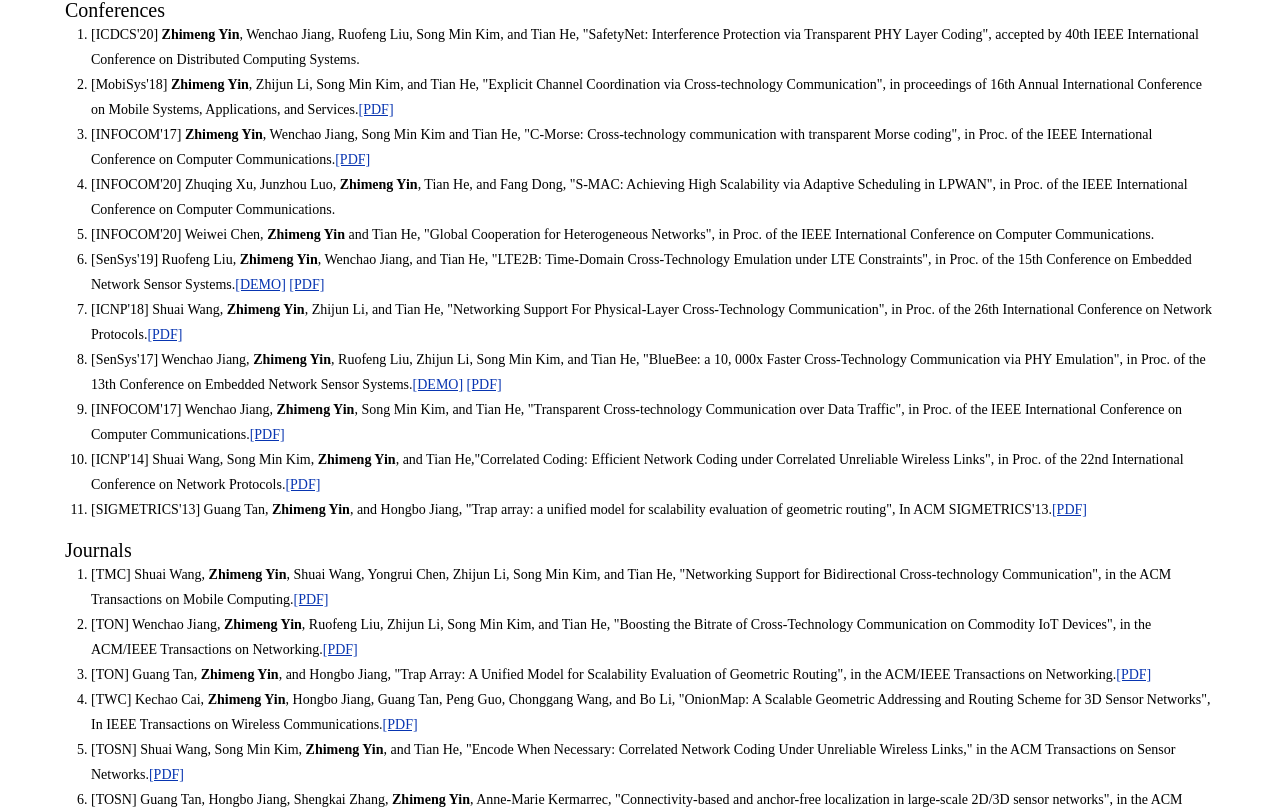
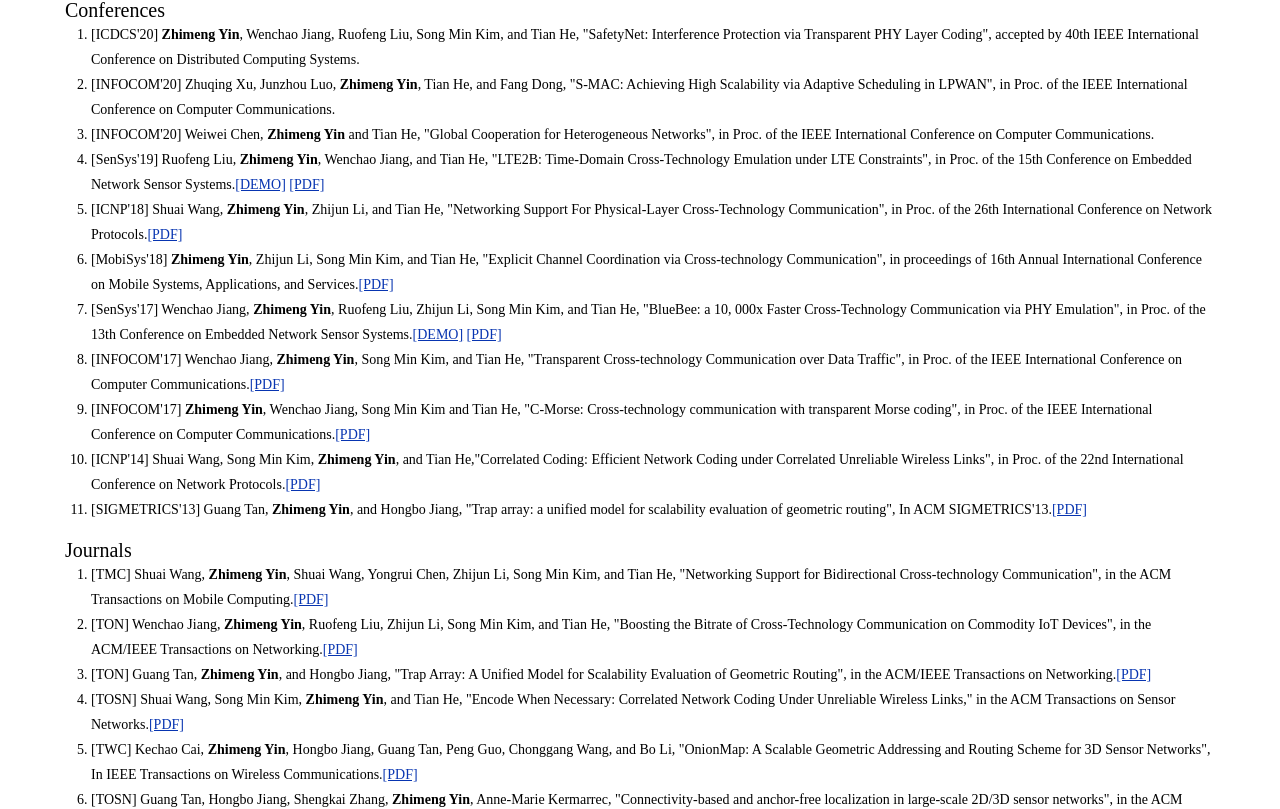
Before and after one commit to Yrt-2000/academicpage, a Vue app: page / in a window 1280 px wide. Shown: the part 878-1687 px from the top of the page. Built offline with nearby package versions, Linux system fonts and the light colour scheme.

Commit message:
DownOrder

```diff
--- a/src/App.vue
+++ b/src/App.vue
@@ -62,10 +62,6 @@
           <ol class="c">
               <li>[ICDCS'20] <b>Zhimeng Yin</b>, Wenchao Jiang, Ruofeng Liu, Song Min Kim, and Tian He, "SafetyNet: Interference Protection via Transparent PHY Layer Coding",
                 accepted by 40th IEEE International Conference on Distributed Computing Systems.</li>
-              <li>[MobiSys'18] <b>Zhimeng Yin</b>, Zhijun Li, Song Min Kim, and Tian He, "Explicit Channel Coordination via Cross-technology Communication",
-                in proceedings of 16th Annual International Conference on Mobile Systems, Applications, and Services.<a href="https://drive.google.com/open?id=1RByIdZSEoTK78UzfN8lWLzozZXDKdXTs" target="_blank">[PDF]</a></li>
-              <li>[INFOCOM'17] <b>Zhimeng Yin</b>, Wenchao Jiang, Song Min Kim and Tian He, "C-Morse: Cross-technology communication with transparent Morse coding",
-                in Proc. of the IEEE International Conference on Computer Communications.<a href="https://drive.google.com/open?id=1WcCAkuzyttSE6Lvp5bljeQPSM2Vjubwi" target="_blank">[PDF]</a></li>
               <li>[INFOCOM'20] Zhuqing Xu, Junzhou Luo, <b>Zhimeng Yin</b>, Tian He, and Fang Dong, "S-MAC: Achieving High Scalability via Adaptive Scheduling in LPWAN",
                 in Proc. of the IEEE International Conference on Computer Communications.</li>
               <li>[INFOCOM'20] Weiwei Chen, <b>Zhimeng Yin</b> and Tian He, "Global Cooperation for Heterogeneous Networks",
@@ -74,10 +70,14 @@
                 in Proc. of the 15th Conference on Embedded Network Sensor Systems.<a href="https://www.youtube.com/watch?v=ycOY9y__3bw" target="_blank">[DEMO]</a> <a href="https://drive.google.com/open?id=1YpToX-A5ObZi2xJMcViPcRtx3J21HXhi" target="_blank">[PDF]</a></li>
               <li>[ICNP'18] Shuai Wang, <b>Zhimeng Yin</b>, Zhijun Li, and Tian He, "Networking Support For Physical-Layer Cross-Technology Communication",
                 in Proc. of the 26th International Conference on Network Protocols.<a href="https://drive.google.com/open?id=10lJS-KC6DKc8JQIHiBv2gZq-RGYXZs9f" target="_blank">[PDF]</a></li>
+              <li>[MobiSys'18] <b>Zhimeng Yin</b>, Zhijun Li, Song Min Kim, and Tian He, "Explicit Channel Coordination via Cross-technology Communication",
+                in proceedings of 16th Annual International Conference on Mobile Systems, Applications, and Services.<a href="https://drive.google.com/open?id=1RByIdZSEoTK78UzfN8lWLzozZXDKdXTs" target="_blank">[PDF]</a></li>
               <li>[SenSys'17] Wenchao Jiang, <b>Zhimeng Yin</b>, Ruofeng Liu, Zhijun Li, Song Min Kim, and Tian He, "BlueBee: a 10, 000x Faster Cross-Technology Communication via PHY Emulation",
                 in Proc. of the 13th Conference on Embedded Network Sensor Systems.<a href="https://youtu.be/ZAtHBLRmEUs" target="_blank">[DEMO]</a> <a href="https://drive.google.com/open?id=1CxFDggwstEQVg81AMC-VYEF8v-X2Tanr" target="_blank">[PDF]</a></li>
               <li>[INFOCOM'17] Wenchao Jiang, <b>Zhimeng Yin</b>, Song Min Kim, and Tian He, "Transparent Cross-technology Communication over Data Traffic",
                 in Proc. of the IEEE International Conference on Computer Communications.<a href="https://drive.google.com/open?id=1cAvJAVZAXXz80_jEZkDIMsQgby4tth5h" target="_blank">[PDF]</a></li>
+              <li>[INFOCOM'17] <b>Zhimeng Yin</b>, Wenchao Jiang, Song Min Kim and Tian He, "C-Morse: Cross-technology communication with transparent Morse coding",
+                in Proc. of the IEEE International Conference on Computer Communications.<a href="https://drive.google.com/open?id=1WcCAkuzyttSE6Lvp5bljeQPSM2Vjubwi" target="_blank">[PDF]</a></li>
               <li>[ICNP'14] Shuai Wang, Song Min Kim, <b>Zhimeng Yin</b>, and Tian He,"Correlated Coding: Efficient Network Coding under Correlated Unreliable Wireless Links",
                 in Proc. of the 22nd International Conference on Network Protocols.<a href="https://drive.google.com/open?id=1Vtoev5SvDapNdgj0aG4OTU00pI2ki9UN" target="_blank">[PDF]</a></li>
               <li>[SIGMETRICS'13] Guang Tan, <b>Zhimeng Yin</b>, and Hongbo Jiang, "Trap array: a unified model for scalability evaluation of geometric routing", In ACM SIGMETRICS'13.<a href="https://drive.google.com/open?id=1rvgkNtoTgUhpQAOl6LV8cUIcuMy1xqiu" target="_blank">[PDF]</a></li>
@@ -94,10 +94,10 @@
                 in the ACM/IEEE Transactions on Networking.<a href="https://drive.google.com/open?id=1oK5KF09qTre71BMFi_WtyifMXGKtzR0S" target="_blank">[PDF]</a></li>
               <li>[TON] Guang Tan, <b>Zhimeng Yin</b>, and Hongbo Jiang, "Trap Array: A Unified Model for Scalability Evaluation of Geometric Routing",
                 in the ACM/IEEE Transactions on Networking.<a href="https://drive.google.com/open?id=1L21ERP-1EgakU3GRfhPODdBbBVM3P7gz" target="_blank">[PDF]</a></li>
+              <li>[TOSN] Shuai Wang, Song Min Kim, <b>Zhimeng Yin</b>, and Tian He, "Encode When Necessary: Correlated Network Coding Under Unreliable Wireless Links,"
+                in the ACM Transactions on Sensor Networks.<a href="https://drive.google.com/open?id=1YciMa0ELFkdsV0kQLuUHVkZY0Z3oNwrb" target="_blank">[PDF]</a></li>
               <li>[TWC] Kechao Cai, <b>Zhimeng Yin</b>, Hongbo Jiang, Guang Tan, Peng Guo, Chonggang Wang, and Bo Li, "OnionMap: A Scalable Geometric Addressing and Routing Scheme for 3D Sensor Networks",
                 In IEEE Transactions on Wireless Communications.<a href="https://drive.google.com/open?id=1rfbfLE-o0wfsja_Q3kvWRr1p-hzaxT0D" target="_blank">[PDF]</a></li>
-              <li>[TOSN] Shuai Wang, Song Min Kim, <b>Zhimeng Yin</b>, and Tian He, "Encode When Necessary: Correlated Network Coding Under Unreliable Wireless Links,"
-                in the ACM Transactions on Sensor Networks.<a href="https://drive.google.com/open?id=1YciMa0ELFkdsV0kQLuUHVkZY0Z3oNwrb" target="_blank">[PDF]</a></li>
               <li>[TOSN] Guang Tan, Hongbo Jiang, Shengkai Zhang, <b>Zhimeng Yin</b>, Anne-Marie Kermarrec, "Connectivity-based and anchor-free localization in large-scale 2D/3D sensor networks",
                 in the ACM Transactions on Sensor Networks.<a href="https://drive.google.com/open?id=1QYTNNLqACyZDWgiJYCP0hC9beB1OVvcF" target="_blank">[PDF]</a></li>
           </ol>
```
Also changed, not shown: 7 other files (tests, documents, lock files or other folders).
